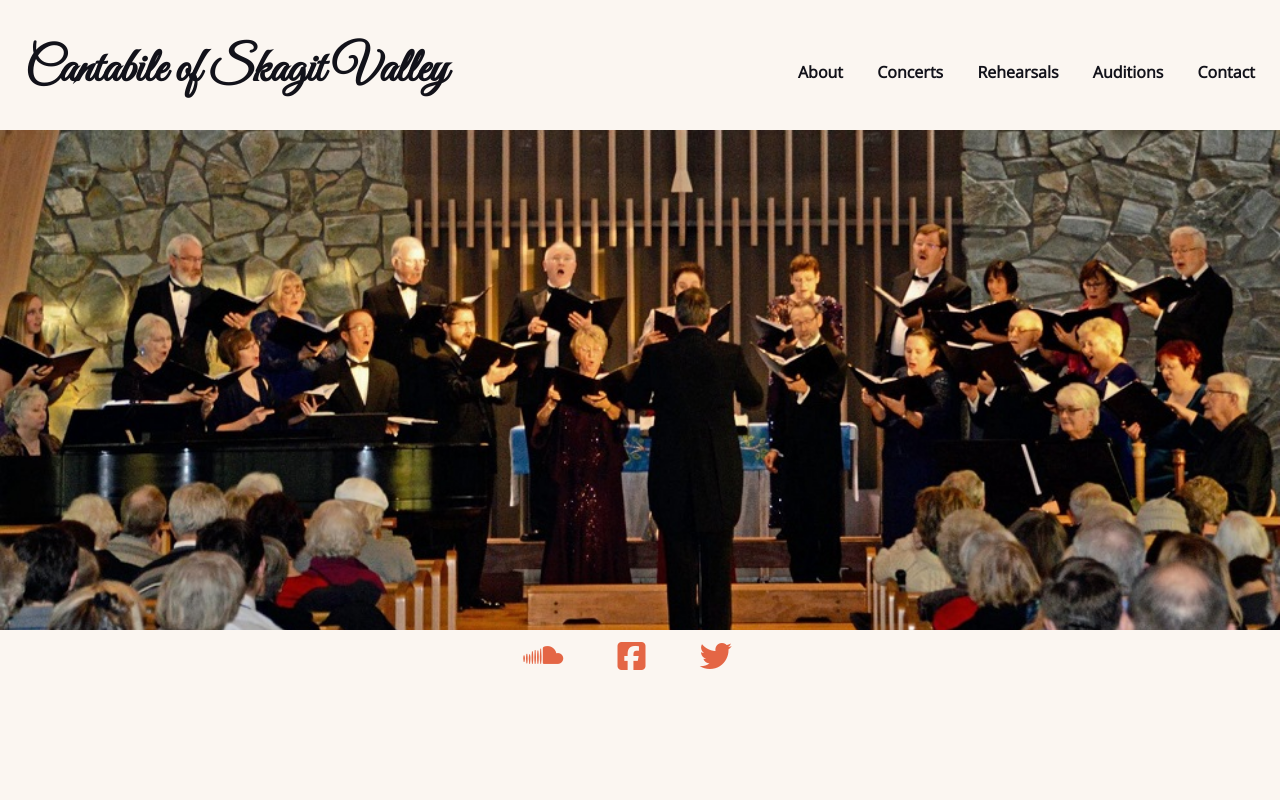
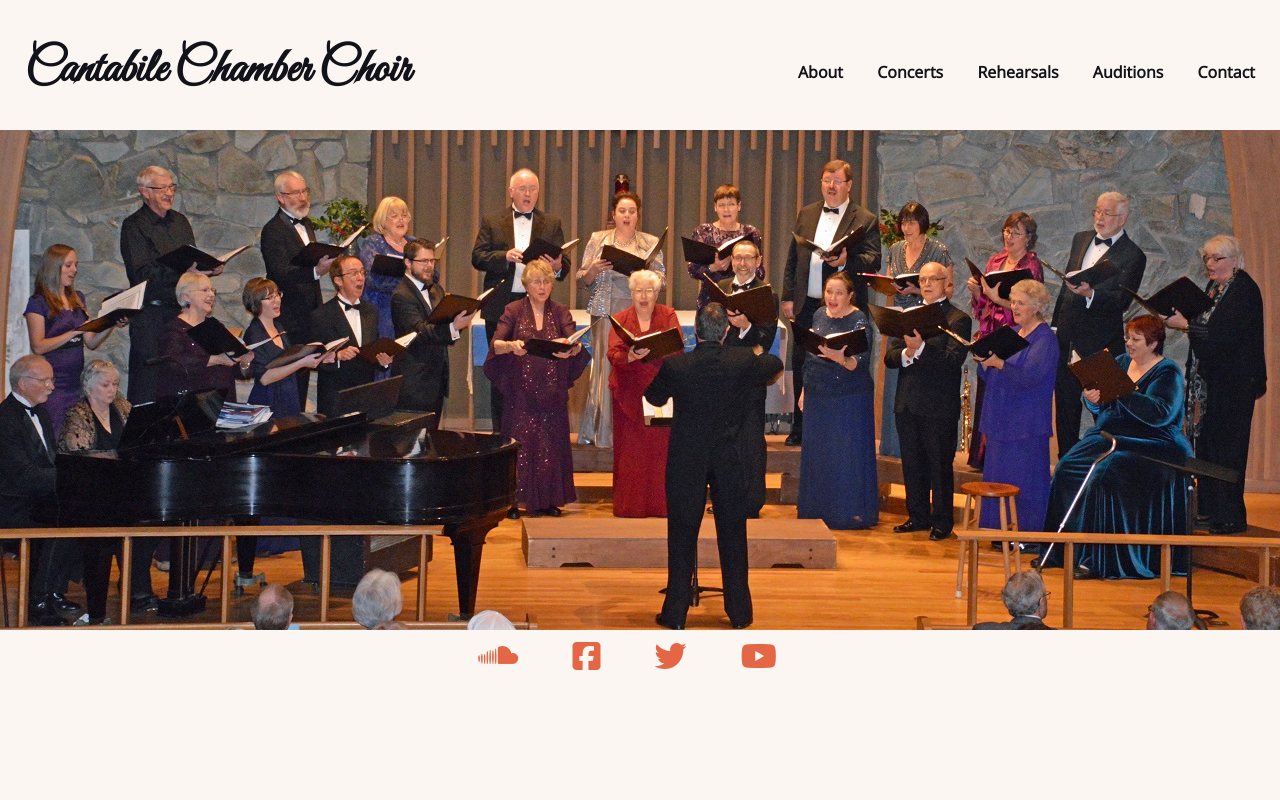
Before and after one commit to dkohlruss/cantabile-site, a website: page index.html in a window 1280 px wide. Shown: the top 800 px of the page. Drawn offline with nearby package versions, Linux system fonts and the light colour scheme.

Commit message:
Updated splash, added youtube

```diff
--- a/css/main.css
+++ b/css/main.css
@@ -55,7 +55,7 @@ section {
   float: clear;
 
   background-color: #F7CFA2;
-  background-image: url('../img/img1.jpg');
+  background-image: url('../img/img1.jpeg');
   background-repeat: none;
   background-size: cover;
 
--- a/index.html
+++ b/index.html
@@ -6,7 +6,7 @@
   </head>
   <body>
     <header class="title-bar">
-      <h1 class="title-text">Cantabile of Skagit Valley</h1>
+      <h1 class="title-text">Cantabile Chamber Choir</h1>
       <nav class="navbar">
         <ul class="nav-list">
           <li><a href="#about">About</a></li>
@@ -22,6 +22,7 @@
       <a href="https://soundcloud.com/user-275233047-478358654" target="_blank"><i class="fa fa-soundcloud fa-2x" aria-hidden="true"></i></a>
       <a href="https://www.facebook.com/Cantabile-Chamber-Choir-131666423550255" target="_blank"><i class="fa fa-facebook-square fa-2x" aria-hidden="true"></i></a>
       <a href="https://twitter.com/CantabileSings" target="_blank"><i class="fa fa-twitter fa-2x" aria-hidden="true"></i></a>
+      <a href="https://www.youtube.com/channel/UCEFAWU7tI8kpzN7-UGM1tDw" target="_blank"><i class="fa fa-youtube fa-2x" aria-hidden="true"></i></a>
     </div>
     <section class="row">
       <div class="content">
--- a/js/index.js
+++ b/js/index.js
@@ -9,7 +9,7 @@ window.fbAsyncInit = function() {
     FB.api(
       '/131666423550255?access_token=1814523758802221|pBV7Mu5BZ8DhWWMfgWSjFxz7rT8',
       'GET',
-      {"fields":"events"},
+      {"fields":"events{description,end_time,name,place,start_time,id,cover}"},
       function(response) {
         var results = response.events.data;
         var tomorrow = new Date();
```
Also changed, not shown: package.json (added, +11 -0 lines), img/img1.jpeg (added).
